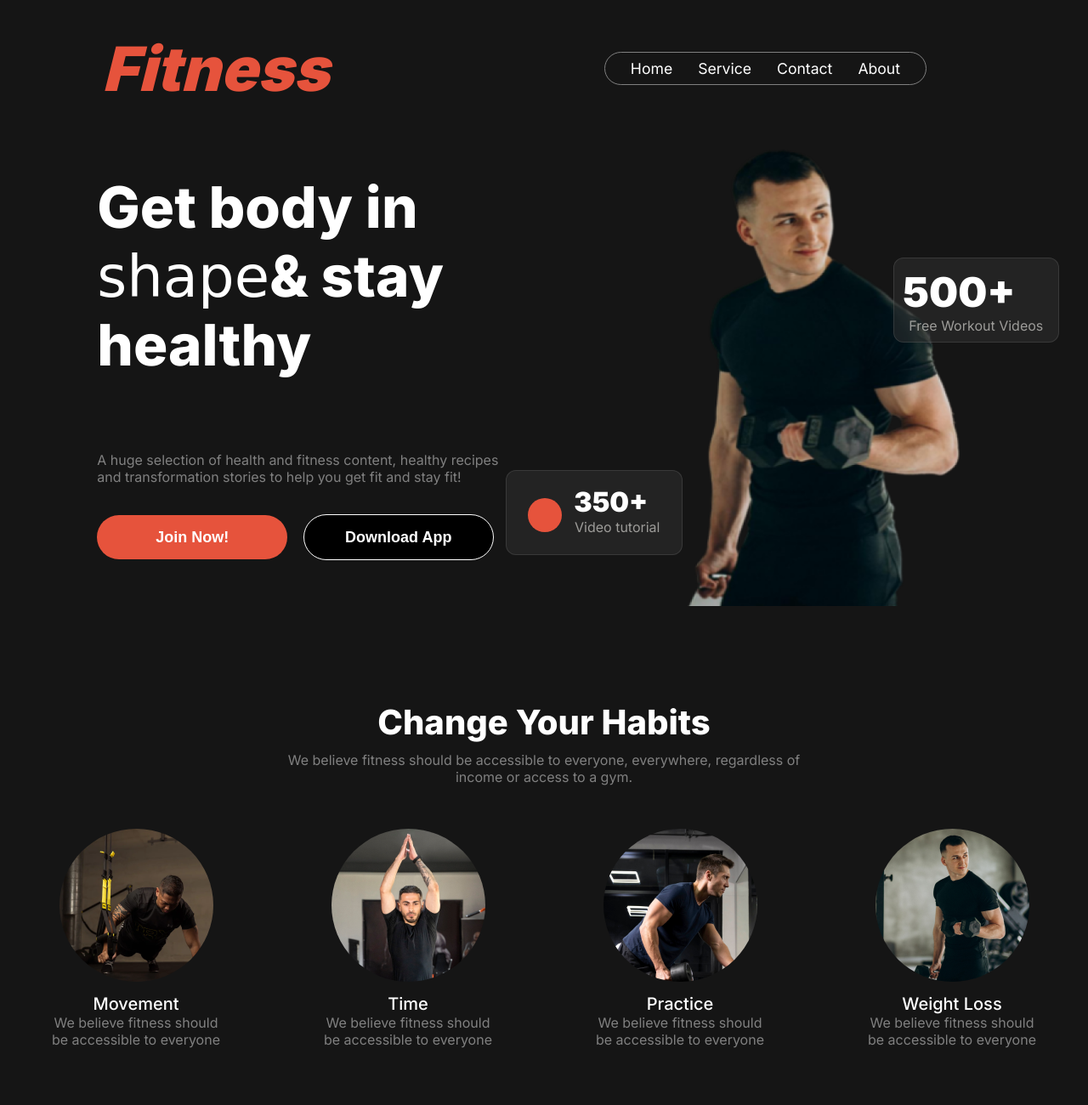
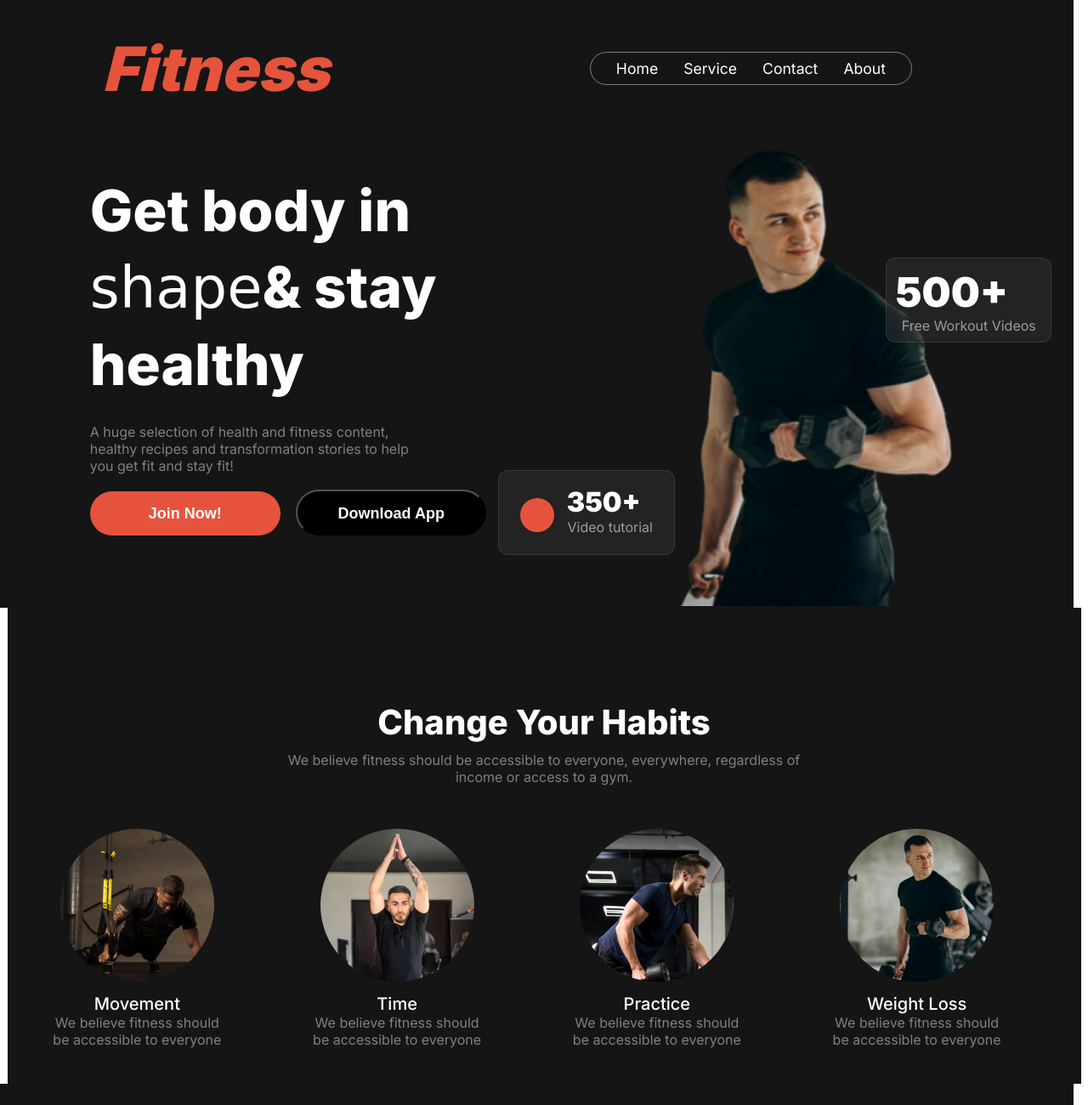
Before and after one commit to Tanber007/assingment-2, a plain HTML site: page index.html in a window 1280 px wide. Shown: the top 1300 px of the page at 85% size. Drawn offline with Linux system fonts and the light colour scheme; a web font is replaced by a local one.

Commit message:
fixt width

```diff
--- a/index.html
+++ b/index.html
@@ -16,7 +16,7 @@
     <title>Fitness</title>
 </head>
 <body class="inter-font">
-    <header class="hide">
+    <header>
        <section class="head-bg">
         <nav class="navbar">
             <h2 class="brand"><i>Fitness</i></h2>
@@ -142,7 +142,7 @@
             </div>
         </section>
     </main>
-    <footer class="hide">
+    <footer>
         <section class="foot-bg">
             <div class="footer-container">
                 <div class="footer-text">
--- a/style.css
+++ b/style.css
@@ -30,7 +30,7 @@
 
 /* header style */
 .head-bg{
-    width: 1200px;
+    width: 1263px;
     height: 715px;
     background-color: rgba(0, 0, 0, 0.919);
 }
@@ -80,6 +80,9 @@ a:hover {
     text-align: left;
 }
             /* head-banner */
+.banner{
+    width: 1263px;
+}
 .banner-center{
    display: flex;
    justify-content: center;
@@ -90,13 +93,15 @@ a:hover {
     font-weight: 800;
     text-align: left;
     margin-left: 80px;
-    width: 460px;
+    width: 450px;
     height: 300px;
+    line-height: 90px;
 }
 .head-description{
-    width: 480px;
+    width: 400px;
     height: 46px;
-    margin: 28px 0;
+    margin: 32px 0;
+    margin-top: -5px;
     font-size: 16px;
     font-weight: 400;
     text-align: left;
@@ -122,7 +127,6 @@ a:hover {
                     padding: 16px 40px;
                     margin: 0 14px;
                     color: white;
-                    border: 1px solid white;
                     border-radius: 42px;
                     background-color: black;
                     font-size: 18px;
@@ -205,7 +209,6 @@ a:hover {
     padding-top: 60px;
     width: 1260px;
     height: 500px;
-
     background-color: rgba(0, 0, 0, 0.919);
 }
 .habit-center{
@@ -213,9 +216,10 @@ a:hover {
     align-items: center;
     justify-content: center;
 }
-.habits-content{
+.habit-center{
     width: 980px;
     height: 200px;
+    margin: 0 auto;
     text-align: center;
 }
 .habit-title{
@@ -240,6 +244,7 @@ a:hover {
     grid-template-columns: repeat(4,1fr);
     justify-items: center;
     align-items: center;
+    margin-right: 40px;
 }
 .card{
     border-radius: 50%;
@@ -256,7 +261,7 @@ a:hover {
 }
 /* runing-section */
 .run-section{
-    width: 1260px;
+    width: 1263px;
     height: 400px;
     background-color: rgba(0, 0, 0, 0.919);
     display: flex;
@@ -273,7 +278,7 @@ a:hover {
     background-color: rgba(48, 48, 48, 0.54);
     color: rgba(239, 237, 232, 0.6);
     border-radius: 16px;
-    margin-top: -100px;
+    margin-top: 100px;
 }
 
 .run-title{
@@ -315,7 +320,7 @@ a:hover {
 /* Team */
 .team-bg{
     background-color: rgba(0, 0, 0, 0.919);
-    width: 1260px;
+    width: 1263px;
     height: 1000px;
     margin: 0 auto;
 }
@@ -384,7 +389,7 @@ a:hover {
 
   /* FOOTER */
   .foot-bg{
-    width: 1260px;
+    width: 1263px;
     height: 500px;
     background-color: rgb(41, 40, 40);
   }
@@ -791,7 +796,7 @@ a:hover {
 /* Large Device */
 @media screen and (min-width: 992px) {
     .head-bg{
-        width: 1280px;
+        width: 1263px;
         height: 715px;
         background-color: rgba(0, 0, 0, 0.919);
     }
@@ -807,16 +812,13 @@ a:hover {
     .habit-section{
         text-align: center;
         margin-top: 60px;
-        width: auto;
+        width: 1263px;
         height: 500px;
         margin: 0 auto;
         background-color: rgba(0, 0, 0, 0.919);
-        width: 1280px;
-        height: 600px;
-        text-align: center;
     }
     .habits-content{
-        width: 1280px;
+        width: 1263px;
         height: 200px;
         text-align: center;
     }
@@ -825,6 +827,6 @@ a:hover {
     }
 
 }
-/* .hide{
+.hide{
     display: none;
-} */
+}
```
Lines whose indentation alone changed are shown as unchanged.
